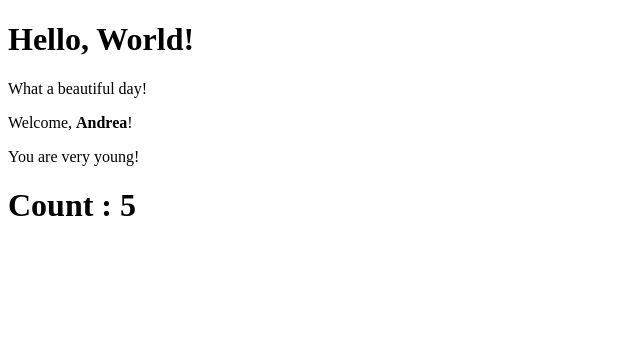
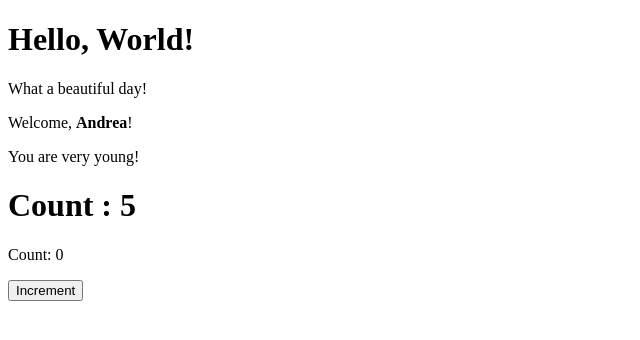
Before and after one commit to leggio98/react-exercises, a React (Create React App) app in the folder react-exercises/: page / in a window 1280 px wide. Shown: the top 340 px of the page, without its empty margins (0-640 px from the left). Built offline with nearby package versions, Linux system fonts and the light colour scheme.

Commit message:
Add exercise events-01

```diff
--- a/react-exercises/src/App.js
+++ b/react-exercises/src/App.js
@@ -1,6 +1,7 @@
 // Write a class component called App that renders the Hello component within a div tag.
 
 import React from "react"
+import { ClickCounter } from "./ClickCounter"
 import { Counter } from "./Counter"
 import { Hello } from "./Hello"
 import { Welcome } from "./Welcome"
@@ -12,6 +13,7 @@ export class App extends React.Component {
             <Hello />
             <Welcome value= {17} name={<strong>Andrea</strong>}  />
             <Counter />
+            <ClickCounter />
             </div>
     }
 }
--- /dev/null
+++ b/react-exercises/src/ClickCounter.js
@@ -0,0 +1,29 @@
+// Create a ClickCounter class component that increments a counter every time a user clicks on a button.
+// Render both the current value of the counter and the button within the ClickCounter component.
+
+import React from "react";
+
+export class ClickCounter extends React.Component {
+
+    state = {
+        count: 0,
+    }
+
+    incrementCounter = () => {
+        this.setState((state) => {
+            return {
+            count: state.count + 1
+            }
+        })
+    }
+    render() {
+        return (
+            <div>
+                <p> Count: {this.state.count}</p>
+                <button onClick={this.incrementCounter}>Increment</button>
+            </div>
+        )
+
+
+    }
+}
```
